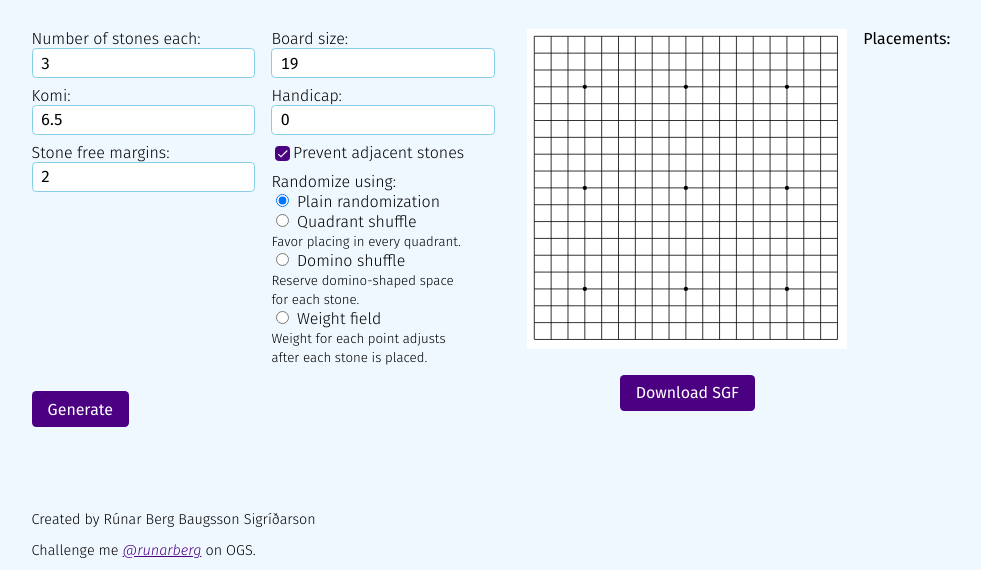
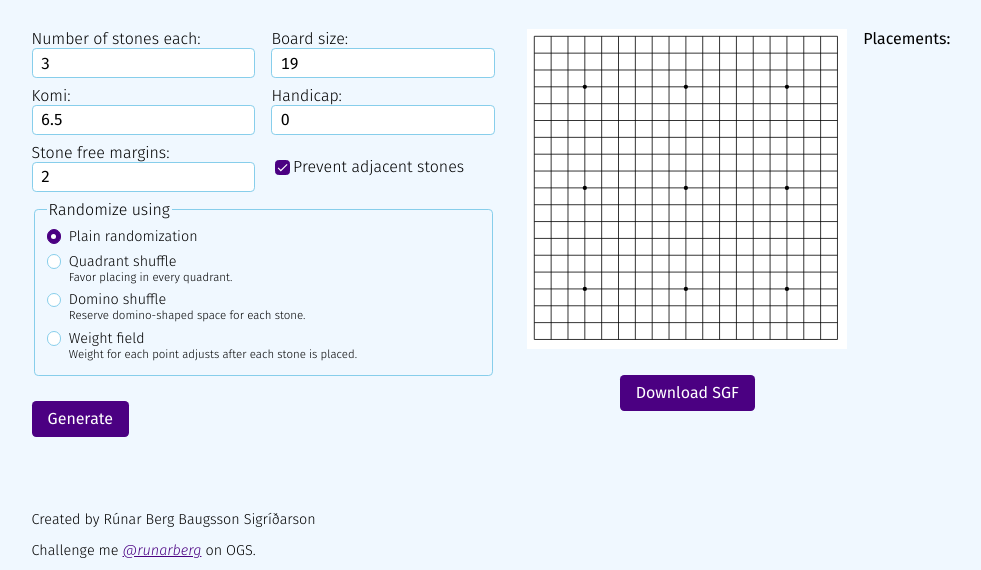
Before and after one commit to runarberg/random-go-stone-placements, a website with bundled scripts: page index.html in a window 1280 px wide. Shown: the part 93-663 px from the top of the page, without its empty margins (149-1130 px from the left). Built offline with nearby package versions, Linux system fonts and the light colour scheme.

Commit message:
Fix markup for new randomization field

```diff
--- a/index.html
+++ b/index.html
@@ -5,13 +5,14 @@
     <title>Random Go Stone Placements</title>
 
     <meta name="viewport" content="width=device-width, initial-scale=1" />
+
     <meta
-      rel="author"
+      name="author"
       content="Rúnar Berg Baugsson Sigríðarson <runarberg@zoho.com>"
     />
 
     <meta
-      rel="description"
+      name="description"
       content="Generate a random starting position for your go games"
     />
 
@@ -57,31 +58,88 @@
           Prevent adjacent stones
         </label>
 
-        <!--
-        <label class="quadrant-shuffle-field checkbox-field">
-          <input name="quadrantShuffle" type="checkbox" />
-          Favor placing in every quadrant
-        </label>
-        -->
+        <fieldset class="randomizer-field radio-fieldset">
+          <legend>Randomize using</legend>
 
-        <label class="randomizer-options-field radio-field">
-          Randomize using:
-          <div align="left">
-          <input name="randomizerOption" type="radio" value="plain" checked />
-          Plain randomization<br>
-          <input name="randomizerOption" type="radio" value="quadrantShuffle" />
-          Quadrant shuffle<br>
-          <small>Favor placing in every quadrant.</small><br>
-          <input name="randomizerOption" type="radio" value="dominoShuffle" />
-          Domino shuffle<br>
-          <small>Reserve domino-shaped space<br>
-          for each stone.</small><br>
-          <input name="randomizerOption" type="radio" value="weightField" />
-          Weight field<br>
-          <small>Weight for each point adjusts<br>
-          after each stone is placed.</small>
-          </div>
-        </label>
+          <ul class="fields">
+            <li>
+              <input
+                id="input:generator/randomizer/plain"
+                name="randomizerOption"
+                type="radio"
+                value="plain"
+                checked
+              />
+
+              <label for="input:generator/randomizer/plain">
+                Plain randomization
+              </label>
+            </li>
+
+            <li>
+              <input
+                id="input:generator/randomizer/quadrant-shuffle"
+                name="randomizerOption"
+                type="radio"
+                value="quadrantShuffle"
+                aria-describedby="field-desc:generator/randomizer/quadrant-shuffle"
+              />
+
+              <label for="input:generator/randomizer/quadrant-shuffle">
+                Quadrant shuffle
+              </label>
+
+              <p
+                id="field-desc:generator/randomizer/quadrant-shuffle"
+                class="description"
+              >
+                Favor placing in every quadrant.
+              </p>
+            </li>
+
+            <li>
+              <input
+                id="input:generator/randomizer/domino-shuffle"
+                name="randomizerOption"
+                type="radio"
+                value="dominoShuffle"
+                aria-describedby="field-desc:generator/randomizer/domino-shuffle"
+              />
+
+              <label for="input:generator/randomizer/domino-shuffle">
+                Domino shuffle
+              </label>
+
+              <p
+                id="field-desc:generator/randomizer/domino-shuffle"
+                class="description"
+              >
+                Reserve domino-shaped space for each stone.
+              </p>
+            </li>
+
+            <li>
+              <input
+                id="input:generator/randomizer/weight-field"
+                name="randomizerOption"
+                type="radio"
+                value="weightField"
+                aria-describedby="field-desc:generator/randomizer/weight-field"
+              />
+
+              <label for="input:generator/randomizer/weight-field">
+                Weight field
+              </label>
+
+              <p
+                id="field-desc:generator/randomizer/weight-field"
+                class="description"
+              >
+                Weight for each point adjusts after each stone is placed.
+              </p>
+            </li>
+          </ul>
+        </fieldset>
 
         <div class="confirm-buttons">
           <button class="submit-button" name="generate">Generate</button>
@@ -90,7 +148,12 @@
 
       <section class="output">
         <svg id="demo-board" viewBox="0 0 100 100" aria-label="goban">
-          <rect width="100" height="100" class="background" aria-hidden="true" />
+          <rect
+            width="100"
+            height="100"
+            class="background"
+            aria-hidden="true"
+          />
         </svg>
 
         <label class="placements">
--- a/styles.css
+++ b/styles.css
@@ -106,20 +106,24 @@ a:visited {
 }
 
 button,
-input:not([type="checkbox"]) {
+input:not([type="checkbox"]):not([type="radio"]) {
   font-size: 1em;
   font-family: "Fira Sans", sans-serif;
 }
 
+input,
+fieldset {
+  border: 1px solid var(--border-color);
+  border-radius: 0.5ex;
+}
+
 input {
   background: var(--field-background);
-  border: 1px solid var(--border-color);
-  border-radius: 0.5ex;
   color: var(--color);
   padding: 0.5ex 1ex;
 }
 
-input:not([type="checkbox"]):focus {
+input:not([type="checkbox"]):not([type="radio"]):focus {
   border-color: var(--focus-color);
 }
 
@@ -127,7 +131,8 @@ input[type="number"] {
   font-variant-numeric: tabular-nums;
 }
 
-input[type="checkbox"] {
+input[type="checkbox"],
+input[type="radio"] {
   align-items: center;
   -webkit-appearance: none;
   appearance: none;
@@ -139,22 +144,42 @@ input[type="checkbox"] {
   justify-content: center;
 }
 
-input[type="checkbox"]:checked {
+input[type="radio"] {
+  border-radius: 100%;
+}
+
+input[type="checkbox"]:checked,
+input[type="radio"]:checked {
   background: var(--link-color);
   border-color: var(--link-color);
   display: inline-flex;
 }
 
-input[type="checkbox"]:checked::after {
+input[type="checkbox"]:checked::after,
+input[type="radio"]:checked::after {
   content: "";
   background: var(--field-background);
   block-size: 100%;
   display: block;
   inline-size: 100%;
+  -webkit-mask-position: center;
+  -webkit-mask-repeat: no-repeat;
+  mask-position: center;
+  mask-repeat: no-repeat;
+}
+
+input[type="checkbox"]:checked::after {
   -webkit-mask-image: url(./icons/checkmark.svg);
   -webkit-mask-size: cover;
   mask-image: url(./icons/checkmark.svg);
   mask-size: cover;
+}
+
+input[type="radio"]:checked::after {
+  -webkit-mask-image: url(./icons/circle.svg);
+  -webkit-mask-size: 42.5%;
+  mask-image: url(./icons/circle.svg);
+  mask-size: 42.5%;
 }
 
 button,
@@ -193,13 +218,15 @@ a.button {
 
 a.focus-visible,
 button.focus-visible,
-input[type="checkbox"].focus-visible {
+input[type="checkbox"].focus-visible,
+input[type="radio"].focus-visible {
   box-shadow: var(--focus-ring);
 }
 
 a:focus-visible,
 button:focus-visible,
-input[type="checkbox"]:focus-visible {
+input[type="checkbox"]:focus-visible,
+input[type="radio"]:focus-visible {
   box-shadow: var(--focus-ring);
 }
 
@@ -246,7 +273,7 @@ body {
   grid-gap: 2em;
   grid-template:
     "form output"
-    / max-content max-content;
+    / fit-content(42ch) max-content;
 }
 
 .app pre {
@@ -254,23 +281,27 @@ body {
 }
 
 .form {
-  align-items: start;
+  align-items: center;
   display: grid;
   grid-area: form;
   grid-gap: 1ex 1em;
   grid-template:
-    "stones   size            "
-    "komi     handicap        "
-    "margins  prevent-adjacent"
-    "margins  quadrant-shuffle"
-    ".        .               " 1ex
-    "submit   submit          ";
+    "stones     size            "
+    "komi       handicap        "
+    "margins    prevent-adjacent"
+    "randomizer randomizer      "
+    ".          .               " 1ex
+    "submit     submit          ";
+}
+
+.form label,
+.form legend {
+  font-weight: 300;
 }
 
 .form label {
   display: flex;
   flex-flow: column;
-  font-weight: 300;
 }
 
 .form label.checkbox-field {
@@ -301,8 +332,40 @@ body {
   grid-area: prevent-adjacent;
 }
 
-.form .quadrant-shuffle-field {
-  grid-area: quadrant-shuffle;
+.form .randomizer-field {
+  grid-area: randomizer;
+}
+
+.form .radio-fieldset input[type="radio"] {
+  margin: 0;
+}
+
+.form .radio-fieldset .fields {
+  display: flex;
+  flex-flow: column;
+  font-size: 0.9em;
+  list-style: none;
+  margin: 0;
+  padding: 0;
+}
+
+.form .radio-fieldset .fields > li {
+  align-items: center;
+  display: grid;
+  grid-column-gap: 1ex;
+  grid-template:
+    "field label"
+    ".     desc "
+    / max-content 1fr;
+  justify-content: start;
+  margin-block: 0.5ex;
+}
+
+.form .radio-fieldset .description {
+  font-size: 0.8em;
+  font-weight: 300;
+  grid-area: desc;
+  margin: 0;
 }
 
 .form .confirm-buttons {
```
Also changed, not shown: icons/circle.svg (added).
